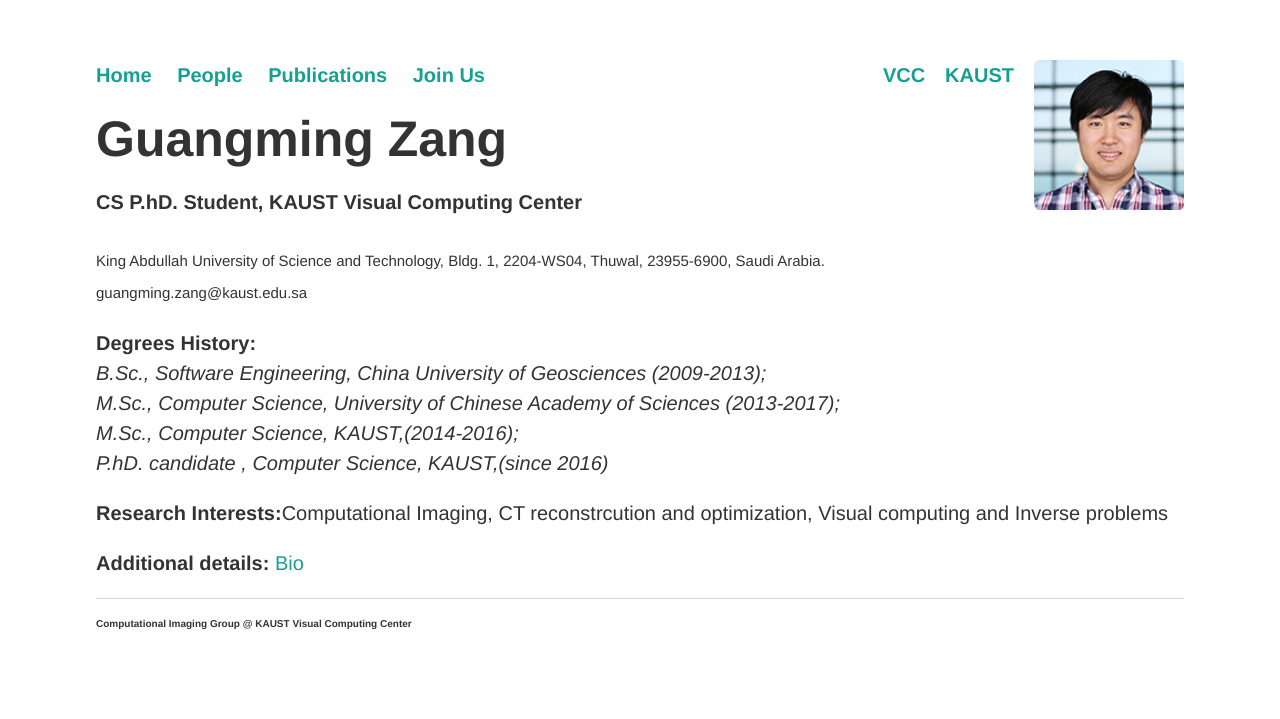
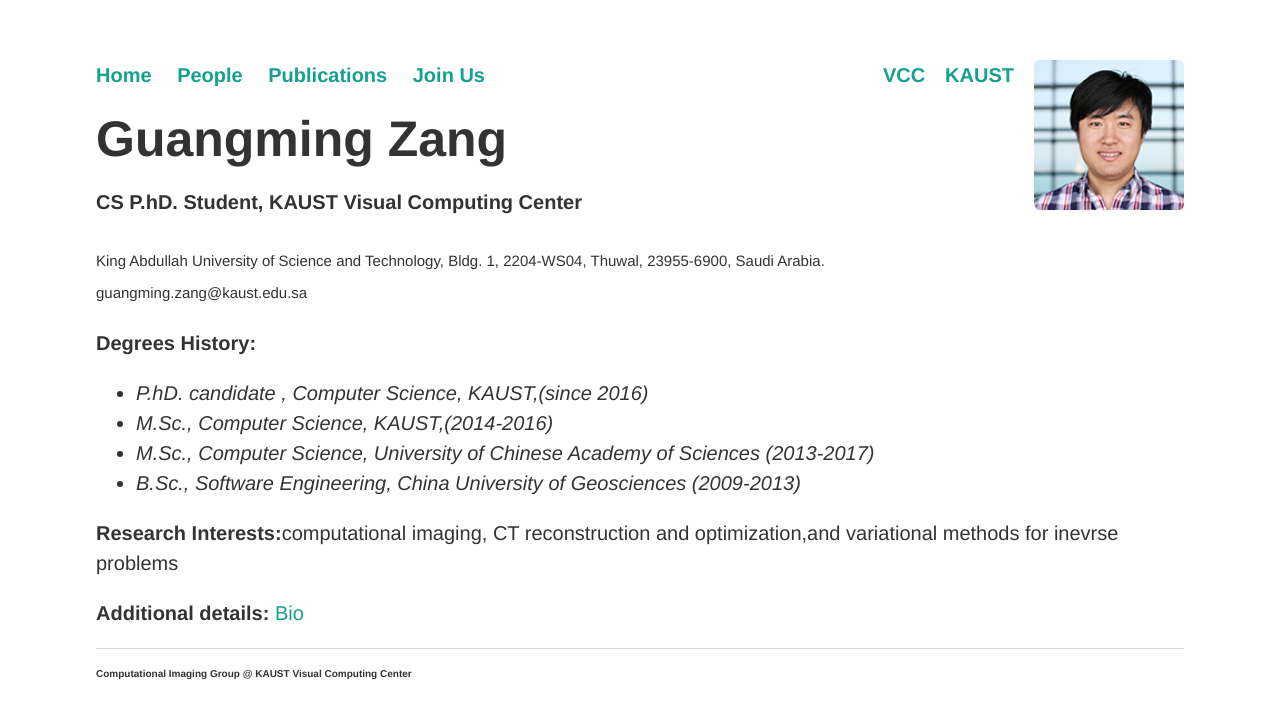
Before and after one commit to vccimaging/vccimaging.github.io, a Jekyll site: the page built from People/zangg/index.html, in a window 1280 px wide. Shown: the top 719 px of the page. Built offline with Jekyll 4.4.1, drawn with Linux system fonts in a browser that asks for light colours.

Commit message:
Update index.html

```diff
--- a/People/zangg/index.html
+++ b/People/zangg/index.html
@@ -11,9 +11,14 @@ height: 150
 
 <span style="font-size:75%;">King Abdullah University of Science and Technology, Bldg. 1, 2204-WS04, Thuwal, 23955-6900, Saudi Arabia.<br> guangming.zang@kaust.edu.sa</span><p>
 
-<b>Degrees History:</b> <br> <em>B.Sc.,  Software Engineering, China University of Geosciences (2009-2013);<br>  M.Sc., Computer Science, University of Chinese Academy of Sciences (2013-2017);<br> M.Sc., Computer Science, KAUST,(2014-2016);<br> P.hD. candidate , Computer Science, KAUST,(since 2016)
+<b>Degrees History:</b> <em>
+<ul>
+<li> P.hD. candidate , Computer Science, KAUST,(since 2016)</li>
+<li> M.Sc., Computer Science, KAUST,(2014-2016)</li>
+<li> M.Sc., Computer Science, University of Chinese Academy of Sciences (2013-2017)</li>
+<li> B.Sc.,  Software Engineering, China University of Geosciences (2009-2013)</li>
+</ul>
 </em><p>
 
-<b>Research Interests:</b>Computational Imaging, CT reconstrcution and optimization, Visual computing and Inverse problems<p>
-
+<b>Research Interests:</b>computational imaging, CT reconstruction and optimization,and variational methods for inevrse problems<p>
 <b>Additional details:</b> <a href=bio>Bio</a>
```
